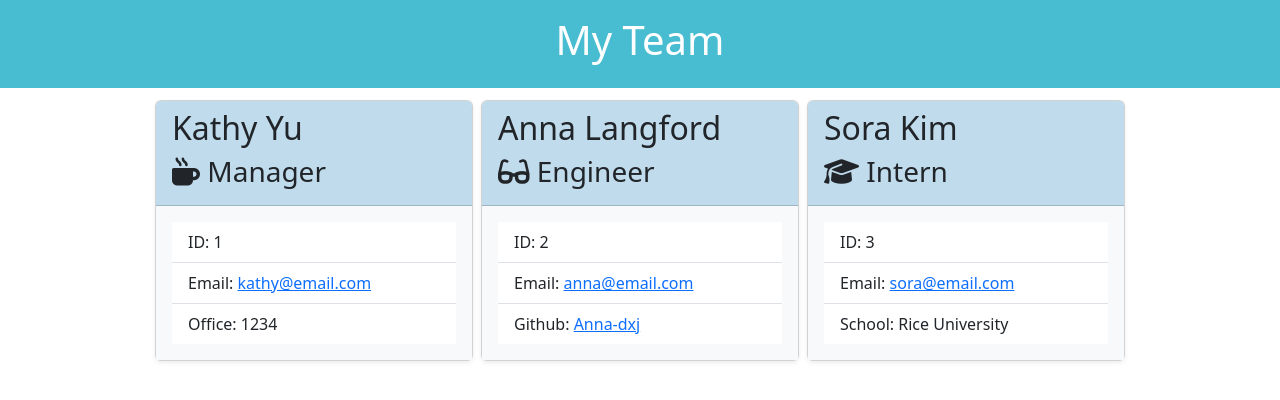
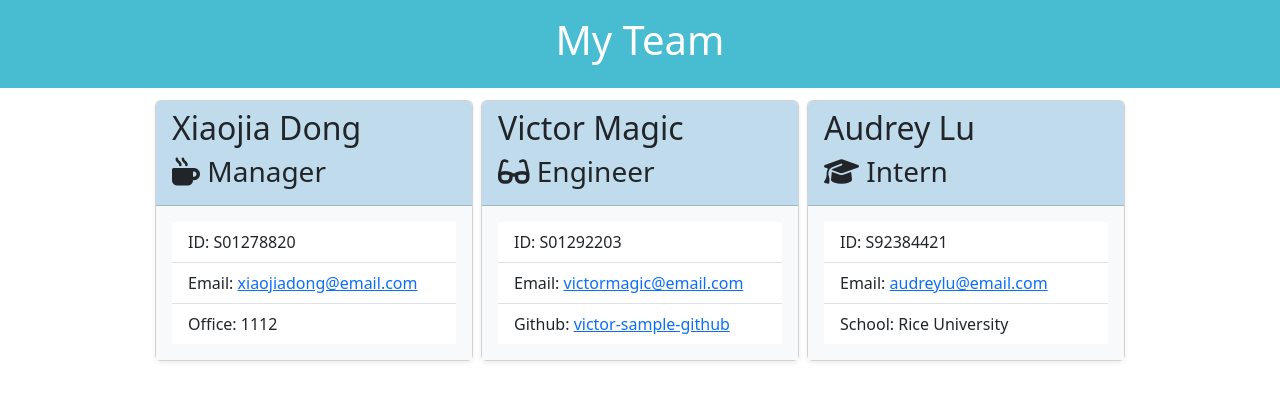
Before and after one commit to Anna-dxj/md10-team-profile-generator, a website: page dist/output.html in a window 1280 px wide. Drawn offline with nearby package versions, Linux system fonts and the light colour scheme.

Commit message:
update readme

```diff
--- a/dist/output.html
+++ b/dist/output.html
@@ -16,39 +16,39 @@
                 <main class="col d-flex flex-row justify-content-center m-1 flex-wrap">
         <div class="card col-3 mx-1 my-2 shadow-sm">
             <div class="card-header custom-card-head">
-                <h2 class="card-title">Kathy Yu</h2>
+                <h2 class="card-title">Xiaojia Dong</h2>
                 <h3><i class="fa-solid fa-mug-hot"></i> Manager</h3>
             </div>
             <div class="card-body bg-light">
                 <ul class="list-group list-group-flush">
-                    <li class="list-group-item">ID: 1</li>
-                    <li class="list-group-item">Email: <a href="mailto:kathy@email.com">kathy@email.com</a></li>
-                    <li class="list-group-item">Office: 1234</li>
+                    <li class="list-group-item">ID: S01278820</li>
+                    <li class="list-group-item">Email: <a href="mailto:xiaojiadong@email.com">xiaojiadong@email.com</a></li>
+                    <li class="list-group-item">Office: 1112</li>
                 </ul>
             </div>
         </div>
         <div class = "card col-3 mx-1 my-2 shadow-sm">
             <div class="card-header custom-card-head">
-                <h2 class="card-title">Anna Langford</h2>
+                <h2 class="card-title">Victor Magic</h2>
                 <h3><i class="fa-solid fa-glasses"></i> Engineer</h3>
             </div>
             <div class="card-body bg-light">
                 <ul class="list-group list-group-flush">
-                    <li class="list-group-item">ID: 2</li>
-                    <li class="list-group-item">Email: <a href="mailto:anna@email.com">anna@email.com</a></li>
-                    <li class="list-group-item">Github: <a href="https://github.com/Anna-dxj" target="_blank" rel="noreferrer">Anna-dxj</a></li>
+                    <li class="list-group-item">ID: S01292203</li>
+                    <li class="list-group-item">Email: <a href="mailto:victormagic@email.com">victormagic@email.com</a></li>
+                    <li class="list-group-item">Github: <a href="https://github.com/victor-sample-github" target="_blank" rel="noreferrer">victor-sample-github</a></li>
                 </ul>
             </div>
         </div>
         <div class="card col-3 mx-1 my-2 shadow-sm">
             <div class="card-header custom-card-head">
-                <h2 class="card-title">Sora Kim</h2>
+                <h2 class="card-title">Audrey Lu</h2>
                 <h3><i class="fa-solid fa-graduation-cap"></i> Intern</h3>
             </div>
             <div class="card-body bg-light">
                 <ul class="list-group list-group-flush">
-                    <li class="list-group-item">ID: 3</li>
-                    <li class="list-group-item">Email: <a href="mailto:sora@email.com">sora@email.com</a></li>
+                    <li class="list-group-item">ID: S92384421</li>
+                    <li class="list-group-item">Email: <a href="mailto:audreylu@email.com">audreylu@email.com</a></li>
                     <li class="list-group-item">School: Rice University</li>
                 </ul>
             </div>
```
Also changed, not shown: README.md, screenshot/output.png (added), screenshot/terminal.png (added), 1 other file.
